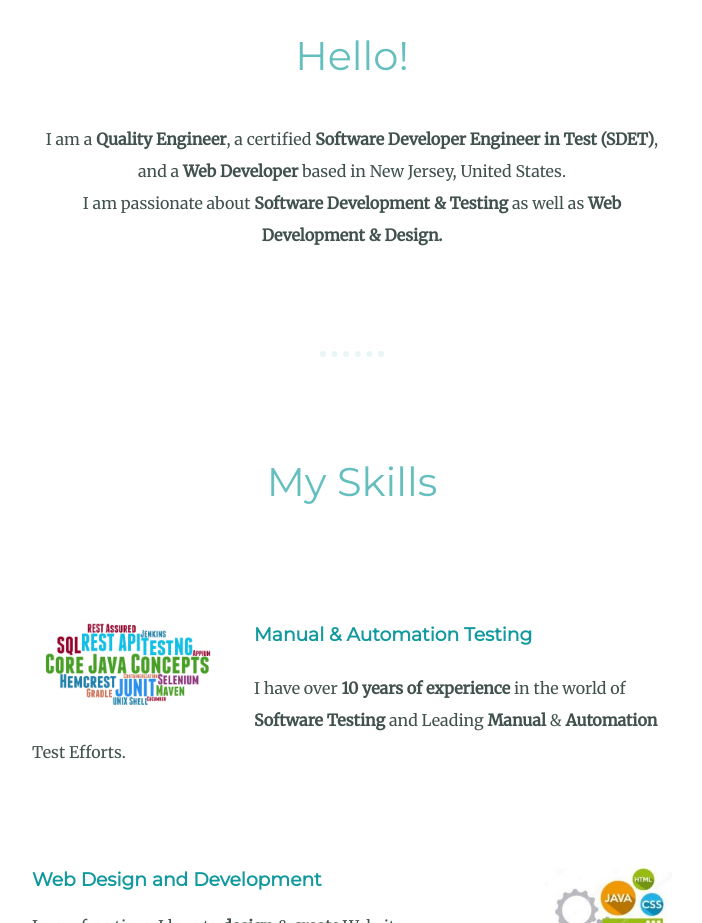
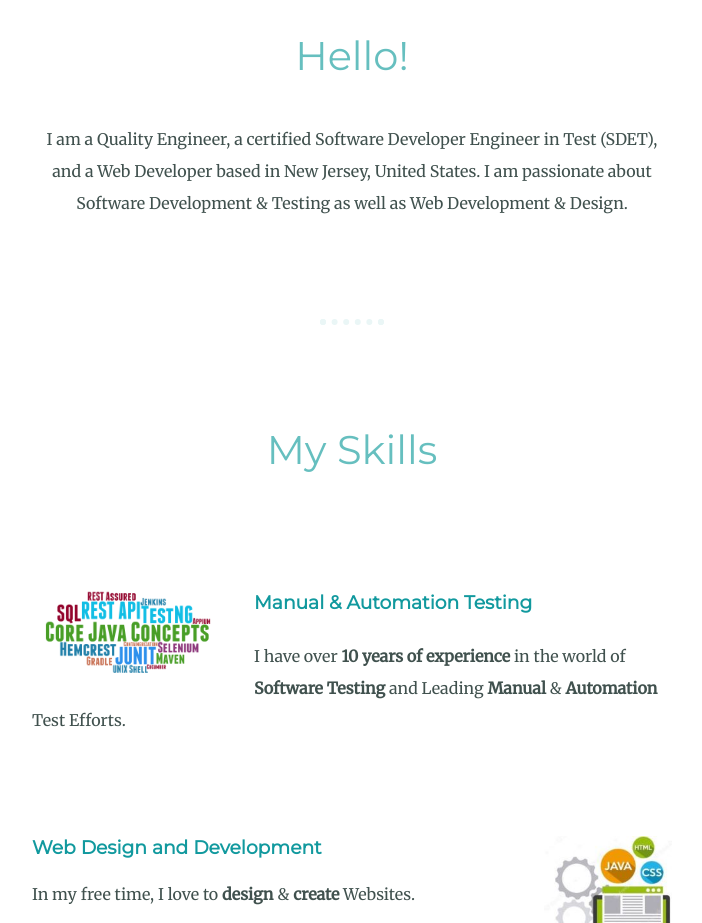
Before and after one commit to batman1023/malicss, a plain HTML site: page index.html in a window 1280 px wide. Shown: the part 1180-2103 px from the top of the page, without its empty margins (288-990 px from the left). Drawn offline with Linux system fonts and the light colour scheme.

Commit message:
Add files via upload

```diff
--- a/index.html
+++ b/index.html
@@ -25,8 +25,8 @@
     <div class="profile">
       <img class="profile-pic" src="images/bitmoji1.png" alt="My-Photo">
       <h2>Hello!</h2>
-      <p class="intro">I am a <strong>Quality Engineer</strong>, a certified <Strong>Software Developer Engineer in Test (SDET)</strong>, and a <strong>Web Developer</strong> based in New Jersey, United States. <br>I am passionate about <strong>Software
-          Development & Testing</strong> as well as <strong>Web Development & Design.</strong></p>
+      <p class="intro">I am a Quality Engineer, a certified Software Developer Engineer in Test (SDET), and a Web Developer based in New Jersey, United States. I am passionate about Software Development & Testing as well as Web Development & Design.
+      </p>
     </div>
     <hr>
     <div class="skills">
```
